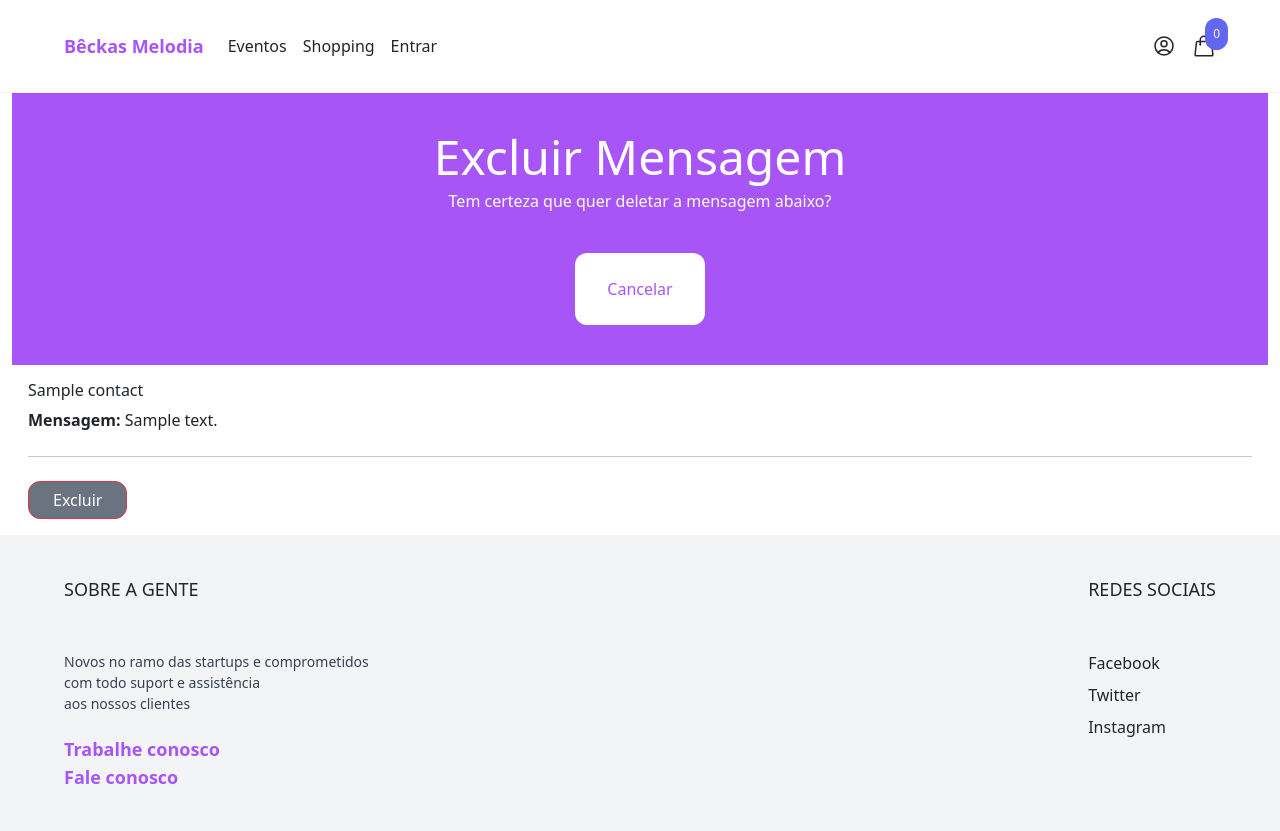
After one commit to Valberclei/Natureggae, a Django app: page /remover_contact/1 in a window 1280 px wide. The commit adds this page. Run offline with Django 3.2, Linux system fonts and the light colour scheme; tables that the repository leaves empty hold one stand-in row (values such as "Sample post"); some libraries are stand-ins or nearby versions.

Commit message:
Gerência de registros para exclusãode dados

```diff
--- a/cart/templates/cart/partials/cart_item.html
+++ b/cart/templates/cart/partials/cart_item.html
@@ -1,6 +1,6 @@
 {% if item %}
    <div class="product mb-6 flex pr-6" id="cart-item-{{ item.product.id }}">
-         <a href="{% url 'product' item.product.slug %}" class="w-1/4">
+         <a href="#" class="w-1/4">
             <img class="hover:shadow-lg rounded-xl" src="{{ item.product.get_thumbnail }}">
          </a>
          <div class="w-3/4 pl-6">
--- a/contact_us/services/contact_service.py
+++ b/contact_us/services/contact_service.py
@@ -5,3 +5,9 @@ def enviar_contact(contact):
 
 def listar_contacts():
     return Contact.objects.all()
+
+def listar_contact_id(id):
+    return Contact.objects.get(id=id)
+
+def remover_contact(contact_bd):
+    contact_bd.delete()
--- /dev/null
+++ b/contact_us/templates/contacts/confirma_exclusao.html
@@ -0,0 +1,25 @@
+{% extends 'core_01/base_t1000.html' %}
+
+{% block title %}Bem vindo{% endblock title %}
+
+{% block conteudo %}
+<header class="px-6 py-10 lg:py-90 bg-purple-500">
+   <div class="max-w-3xl mx-auto text-center">
+       <p class="mb-2 text-3xl lg:text-5xl text-white">Excluir Mensagem</p>
+       <p class="mb-10 text-white">Tem certeza que quer deletar a mensagem abaixo?</p>
+       <a href="{% url 'listar_contacts' %}" class="inline-block px-8 py-4 rounded-xl bg-white text-purple-500 hover:bg-gray-200">Cancelar</a>
+   </div>
+</header>
+<div class="card-mb3">
+    <div class="card-body">
+        <h5 class="card-title">{{ contact.nome }}</h5>
+        <p class="card-text"><label><strong>Mensagem: </strong>{{ contact.message }}</label></p><br>
+        <hr>
+        <form method="post">
+            {% csrf_token %}
+            <br>
+            <button class="btn btn-danger px-6 rounded-xl text-white bg-gray-500 hover:bg-red-700" type="submit">Excluir</button>
+        </form>
+    </div>
+</div>
+{% endblock conteudo %}
--- a/contact_us/templates/contacts/listar_contacts.html
+++ b/contact_us/templates/contacts/listar_contacts.html
@@ -10,7 +10,9 @@
         <label><strong>Email: </strong> {{ contact.email }}</label>
     </div>
     <div class="card-body">
-            <p class="card-text"><label><strong>Mensagem: </strong>{{ contact.message }}<br>
+        <p class="card-text"><label><strong>Mensagem: </strong>{{ contact.message }}</label></p><br>
+        <hr>
+        <a href="{% url 'remover_contact' contact.id %}">Excluir mensagem</a>
     </div>
 </div>
 {% endfor %}
--- a/contact_us/urls.py
+++ b/contact_us/urls.py
@@ -6,4 +6,5 @@ urlpatterns = [
     path('enviar_contact/', enviar_contact, name='enviar_contact'),
     path('success_contact/', success_contact, name='success_contact'),
     path('listar_contacts/', listar_contacts, name='listar_contacts'),
+    path('remover_contact/<int:id>', remover_contact, name='remover_contact'),
 ]
--- a/contact_us/views.py
+++ b/contact_us/views.py
@@ -1,5 +1,5 @@
 from django.shortcuts import render, redirect
-from django.contrib.auth.decorators import login_required
+from django.contrib.auth.decorators import login_required, permission_required
 from .forms import ContactForm
 from .entity.contact import Contact
 from .services import contact_service
@@ -7,6 +7,8 @@ from .services import contact_service
 def success_contact(request):
     return render(request, 'contacts/success_contact.html')
 
+@login_required
+@permission_required('is_superuser')
 def listar_contacts(request):
 
     contacts = contact_service.listar_contacts()
@@ -28,3 +30,10 @@ def enviar_contact(request):
     else:
         form_contact = ContactForm()
     return render(request, 'contacts/form_contact.html', {"form_contact": form_contact})
+
+def remover_contact(request, id):
+    contact_bd = contact_service.listar_contact_id(id)
+    if request.method == "POST":
+        contact_service.remover_contact(contact_bd)
+        return redirect('listar_contacts')
+    return render(request, 'contacts/confirma_exclusao.html', {'contact': contact_bd})
--- a/worker/services/workers_services.py
+++ b/worker/services/workers_services.py
@@ -23,3 +23,6 @@ def atualizar_worker(worker_bd, worker_novo):
     worker_bd.phone = worker_novo.phone
     worker_bd.link_social = worker_novo.link_social
     worker_bd.save(force_update=True)
+
+def remover_worker(worker_bd):
+    worker_bd.delete()
--- a/worker/templates/workers/listar_workers.html
+++ b/worker/templates/workers/listar_workers.html
@@ -12,6 +12,8 @@
         <h5 class="card-title"><label>Nome: {{ worker.nome }}</label></h5>
         <p class="card-text"><label>Nível: {{ worker.get_level_display }}</label><br><label>Sexo: {{ worker.get_sex_display }}</label><br>
             <label> Contato: {{ worker.phone }}</label><br>{{ worker.email }}<br>{{ worker.data_nas }}<br>{{ worker.address }}<br>{{ worker.link_social }}</p>
+        <hr>
+        <a href="{% url 'remover_worker' worker.id %}">Excluir candidato</a>
     </div>
 </div>
 {% endfor %}
--- a/worker/urls.py
+++ b/worker/urls.py
@@ -6,5 +6,6 @@ urlpatterns = [
     path('cadastrar_worker/', cadastrar_worker, name='cadastrar_worker'),
     path('success/', success, name='success'),
     path('atualizar_worker/<int:id>', atualizar_worker, name='atualizar_worker'),
+    path('remover_worker/<int:id>', remover_worker, name='remover_worker'),
 
 ]
```
Also changed, not shown: worker/templates/workers/confirma_exclusao.html (added, +25 -0 lines), worker/views.py (+7 -0 lines).
